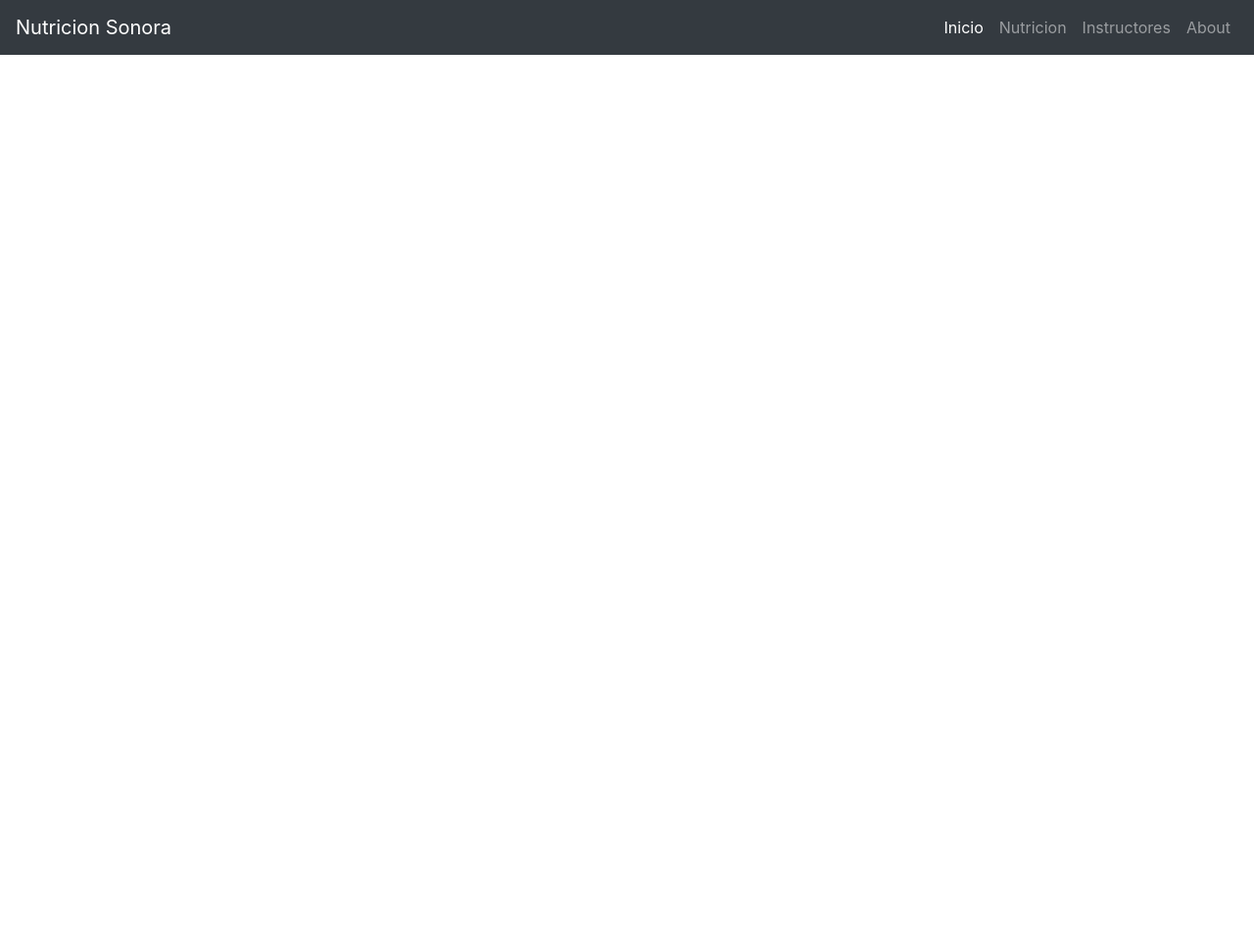
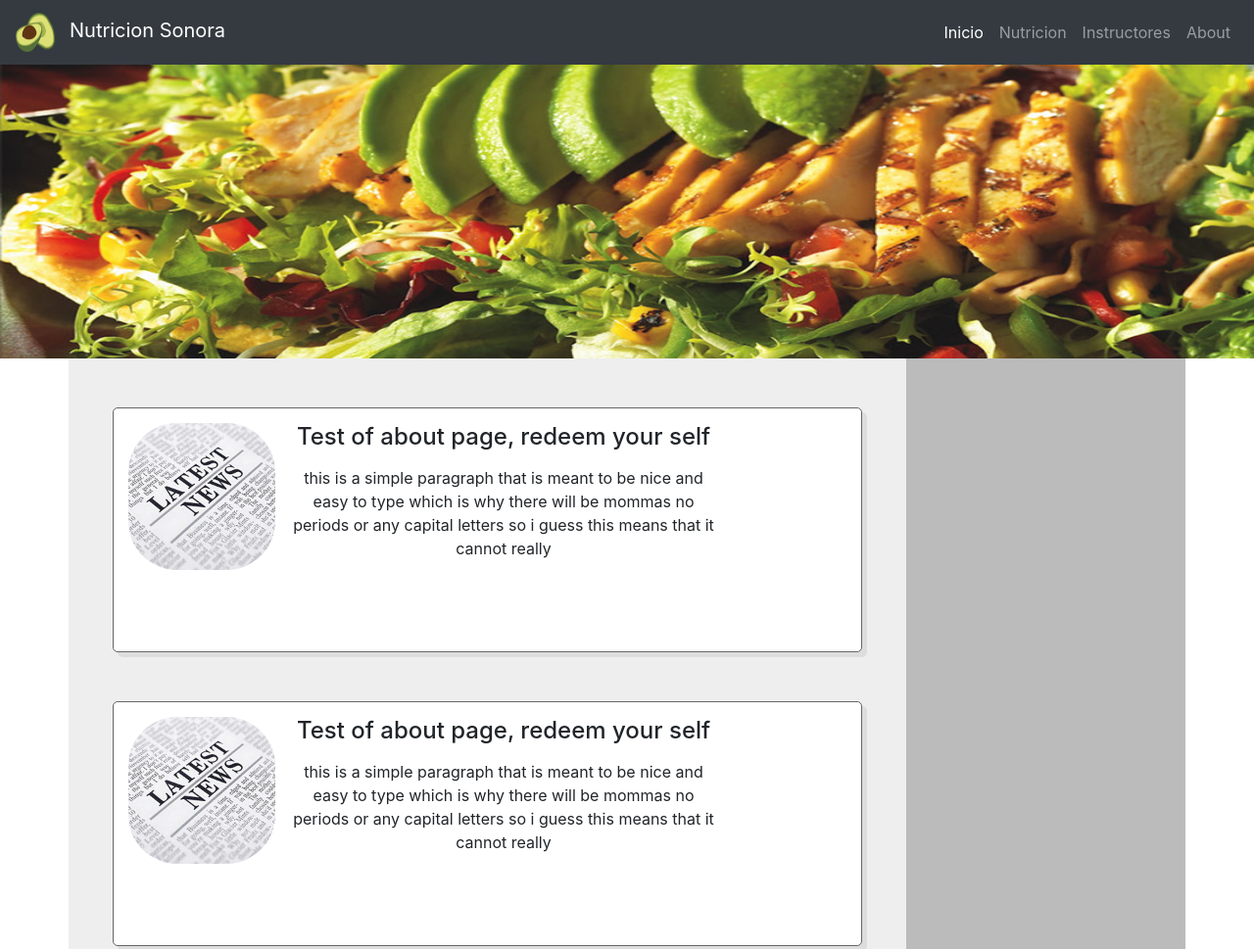
Before and after one commit to RoyMontoya/Sonoraproject, a React app: page / in a window 1280 px wide. Shown: the top 969 px of the page at 98% size. Before the commit the page ends 800 px from the top, so only its background shows below. Built offline with nearby package versions, Linux system fonts and the light colour scheme.

Commit message:
added components for home

```diff
--- a/public/index.html
+++ b/public/index.html
@@ -9,17 +9,9 @@
       homescreen on Android. See https://developers.google.com/web/fundamentals/engage-and-retain/web-app-manifest/
     -->
     <link rel="manifest" href="%PUBLIC_URL%/manifest.json">
-    <link rel="shortcut icon" href="%PUBLIC_URL%/favicon.ico">
-    <!--
-      Notice the use of %PUBLIC_URL% in the tags above.
-      It will be replaced with the URL of the `public` folder during the build.
-      Only files inside the `public` folder can be referenced from the HTML.
+    <link rel="shortcut icon" href="../src/img/avocado.png">
 
-      Unlike "/favicon.ico" or "favicon.ico", "%PUBLIC_URL%/favicon.ico" will
-      work correctly both with client-side routing and a non-root public URL.
-      Learn how to configure a non-root public URL by running `npm run build`.
-    -->
-    <title>React App</title>
+    <title>Sonora Nutricion</title>
   </head>
   <body>
     <noscript>
--- a/src/components/App.js
+++ b/src/components/App.js
@@ -1,12 +1,16 @@
 import React, {Component} from 'react';
 import logo from '../logo.svg';
-import NavBar from './NavBar'
+import NavBar from './Navbar'
+import Banner from './Banner'
+import NewsFeed from './NewsFeed'
 import '../styles/App.css';
 
 class App extends Component {
   render() {
     return (<div className="App">
       <NavBar/>
+      <Banner/>
+      <NewsFeed/>
 
 
     </div>);
--- /dev/null
+++ b/src/components/Banner.js
@@ -0,0 +1,15 @@
+import React, {Component} from 'react';
+import banner from '../img/banner.jpg'
+import '../styles/Banner.css'
+
+class Banner extends React.Component{
+  render(){
+    return (
+      <div>
+        <img src={banner} alt="banner" className="banner-img"/>
+      </div>
+    );
+  }
+}
+
+export default Banner;
--- a/src/components/NavBar.js
+++ b/src/components/NavBar.js
@@ -1,11 +1,15 @@
 import React, {Component} from 'react';
+import logo from '../img/avocado.png'
+import '../styles/Navbar.css';
 
 class NavBar extends React.Component {
   render(){
     return (
       <div>
         <nav className="navbar navbar-expand navbar-dark bg-dark navbar-default">
-          <a className="navbar-brand" href="#">Nutricion Sonora</a>
+
+          <a className="navbar-brand" href="#">
+            <img className="logo-avodado" role="presentation" src={logo} alt="Avocado" title="Avocado"/>Nutricion Sonora</a>
           <button className="navbar-toggler" type="button" data-toggle="collapse" data-target="#navbarsExample02" aria-controls="navbarsExample02" aria-expanded="false" aria-label="Toggle navigation">
             <span className="navbar-toggler-icon"></span>
           </button>
--- /dev/null
+++ b/src/components/NewsCard.js
@@ -0,0 +1,32 @@
+import React, {Component} from 'react';
+import logo from '../img/news.jpg';
+import '../styles/NewsCard.css'
+
+class NewsCard extends React.Component {
+  render() {
+    return (<div>
+      <div>
+        <div className="container">
+          <div className="news-card">
+          <div className="row">
+            <div id="about" className="col-md-offset-1 col-md-10 col-md-offset-1 ">
+              <div className="row">
+                <div className="col-sm-3 xs-center">
+                  <img src={logo} alt=""/>
+                </div>
+                <div className="col-sm-9">
+                  <h4>Test of about page, redeem your self</h4>
+                  <p id="first-paragraph">this is a simple paragraph that is meant to be nice and easy to type which is why there will be mommas no periods or any capital letters so i guess this means that it cannot really</p>
+                </div>
+              </div>
+            </div>
+          </div>
+
+          </div>
+        </div>
+      </div>
+    </div>);
+  }
+}
+
+export default NewsCard;
--- /dev/null
+++ b/src/components/NewsFeed.js
@@ -0,0 +1,22 @@
+import React, {Component} from 'react';
+import '../styles/NewsFeed.css'
+import NewsCard from './NewsCard'
+
+class NewsFeed extends React.Component {
+  render() {
+    return (<div className="container">
+      <div className="row">
+        <div className="col-md-9 news-trail">
+          <ul className="col-md-12">
+            <li><NewsCard/></li>
+            <li><NewsCard/></li>
+            <li><NewsCard/></li>
+          </ul>
+        </div>
+        <div className="col-md-3 right-side-box"></div>
+      </div>
+    </div>);
+  }
+}
+
+export default NewsFeed
--- /dev/null
+++ b/src/styles/Banner.css
@@ -0,0 +1,4 @@
+.banner-img{
+  width: 100%;
+  height: 300px;
+}
--- /dev/null
+++ b/src/styles/Navbar.css
@@ -0,0 +1,7 @@
+
+
+.navbar-brand img{
+  width: 40px;
+  height: 40px;
+  margin-right: 15px;
+}
--- /dev/null
+++ b/src/styles/NewsCard.css
@@ -0,0 +1,27 @@
+.news-container{
+
+}
+
+.news-card {
+  border: 1px solid #666;
+  border-radius: 5px;
+  background-color: white;
+  margin: 50px auto;
+  height: 250px;
+  box-shadow: 5px 5px #ddd;
+}
+
+.news-card img {
+  width: 150px;
+  height: 150px;
+  border-radius: 50px;
+  margin: 15px;
+}
+
+.news-card h4{
+  margin: 15px auto;
+}
+
+.news-card p{
+  margin: 15px;
+}
--- /dev/null
+++ b/src/styles/NewsFeed.css
@@ -0,0 +1,13 @@
+.news-trail{
+  background-color: #eee;
+  height: 100%;
+}
+
+.right-side-box{
+  background-color: #bbb;
+  height: inherit;
+}
+
+li{
+  list-style: none;
+}
```
Also changed, not shown: public/favicon.ico (deleted), public/manifest.json, src/img/avocado.png (added), src/img/banner.jpg (added), src/img/news.jpg (added).
